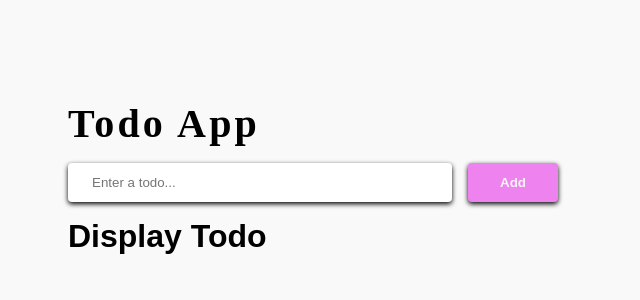
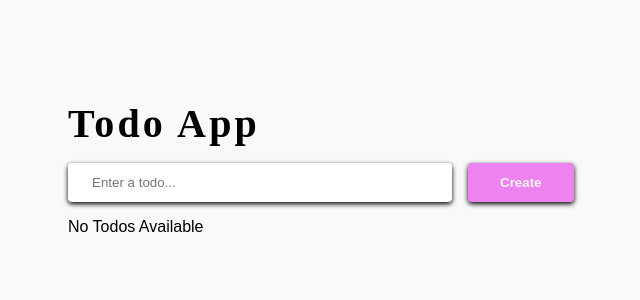
Before and after one commit to Sarvesh-1999/React-11---JNO-JRERTD-M6, a React (Vite) app: page / in a window 1280 px wide. Shown: the top 300 px of the page, without its empty margins (32-672 px from the left). Built offline with nearby package versions, Linux system fonts and the light colour scheme.

Commit message:
TODO CRUD Completed

```diff
--- a/src/allTopics/10_todoApp/CreateTodo/CreateTodo.jsx
+++ b/src/allTopics/10_todoApp/CreateTodo/CreateTodo.jsx
@@ -1,6 +1,6 @@
 import style from "./CreateTodo.module.css";
 
-const CreateTodo = ({ todo, setTodo, handleCreateTodo }) => {
+const CreateTodo = ({ todo, setTodo, handleCreateTodo, editTodoId }) => {
   return (
     <form className={style.todoForm} onSubmit={handleCreateTodo}>
       <input
@@ -11,7 +11,7 @@ const CreateTodo = ({ todo, setTodo, handleCreateTodo }) => {
         value={todo}
         onChange={(e) => setTodo(e.target.value)}
       />
-      <button>Add</button>
+      <button>{editTodoId ? "Update" : "Create"}</button>
     </form>
   );
 };
--- a/src/allTopics/10_todoApp/DisplayTodo/DisplayTodo.jsx
+++ b/src/allTopics/10_todoApp/DisplayTodo/DisplayTodo.jsx
@@ -1,9 +1,27 @@
 import style from "./DisplayTodo.module.css";
 
-const DisplayTodo = () => {
+const DisplayTodo = ({ allTodos, handleDeleteTodo, handleEditTodo }) => {
+  console.log(allTodos); // [{},{},{}....]
+
   return (
     <div>
-      <h1>Display Todo</h1>
+      {allTodos.length === 0 ? (
+        <p>No Todos Available</p>
+      ) : (
+        <section>
+          {allTodos.map((todo) => {
+            let { id, text } = todo;
+            return (
+              <div key={id}>
+                <h3>{text}</h3>
+                <button onClick={() => handleEditTodo(id)}>Edit</button>
+                <button onClick={() => handleDeleteTodo(id)}>Delete</button>
+              </div>
+            );
+            s;
+          })}
+        </section>
+      )}
     </div>
   );
 };
--- a/src/allTopics/10_todoApp/TodoWrapper.jsx
+++ b/src/allTopics/10_todoApp/TodoWrapper.jsx
@@ -9,19 +9,33 @@ const TodoWrapper = () => {
     let todos = localStorage.getItem("todos");
     return todos ? JSON.parse(todos) : [];
   });
-
-  console.log(allTodos);
+  const [editTodoId, setEditTodoId] = useState(null);
 
   const handleCreateTodo = (e) => {
     e.preventDefault();
     console.log("Todo Created");
+
+    if (editTodoId) {
+      const updatedTodos = allTodos.map((ele) => {
+        if (ele.id === editTodoId) {
+          return { ...ele, text: todo.trim() };
+        }
+        return ele;
+      });
+
+      setAllTodos(updatedTodos);
+      localStorage.setItem("todos", JSON.stringify(updatedTodos));
+      setTodo("");
+      setEditTodoId(null);
+      return;
+    }
 
     let newTodo = {
       id: Date.now(),
       text: todo.trim(),
     };
 
-    console.log(newTodo);
+    console.log(newTodo); // {id : 9876543 , text : "JAVA"}
 
     //! persisting new todos in localstorage
     const todos = JSON.parse(localStorage.getItem("todos")) || [];
@@ -32,6 +46,20 @@ const TodoWrapper = () => {
     setTodo(""); //clearing input
   };
 
+  const handleDeleteTodo = (id) => {
+    let todos = [...allTodos];
+    let filteredTodos = todos.filter((ele) => ele.id !== id);
+    setAllTodos(filteredTodos);
+    localStorage.setItem("todos", JSON.stringify(filteredTodos));
+  };
+
+  const handleEditTodo = (id) => {
+    const todos = [...allTodos];
+    const todoToBeEdited = todos.find((ele) => ele.id === id);
+    setTodo(todoToBeEdited.text);
+    setEditTodoId(id);
+  };
+
   return (
     <main className={style.wrapper}>
       <h1 className={style.heading}>Todo App</h1>
@@ -40,8 +68,13 @@ const TodoWrapper = () => {
         todo={todo}
         setTodo={setTodo}
         handleCreateTodo={handleCreateTodo}
+        editTodoId={editTodoId}
       />
-      <DisplayTodo />
+      <DisplayTodo
+        allTodos={allTodos}
+        handleDeleteTodo={handleDeleteTodo}
+        handleEditTodo={handleEditTodo}
+      />
     </main>
   );
 };
```
